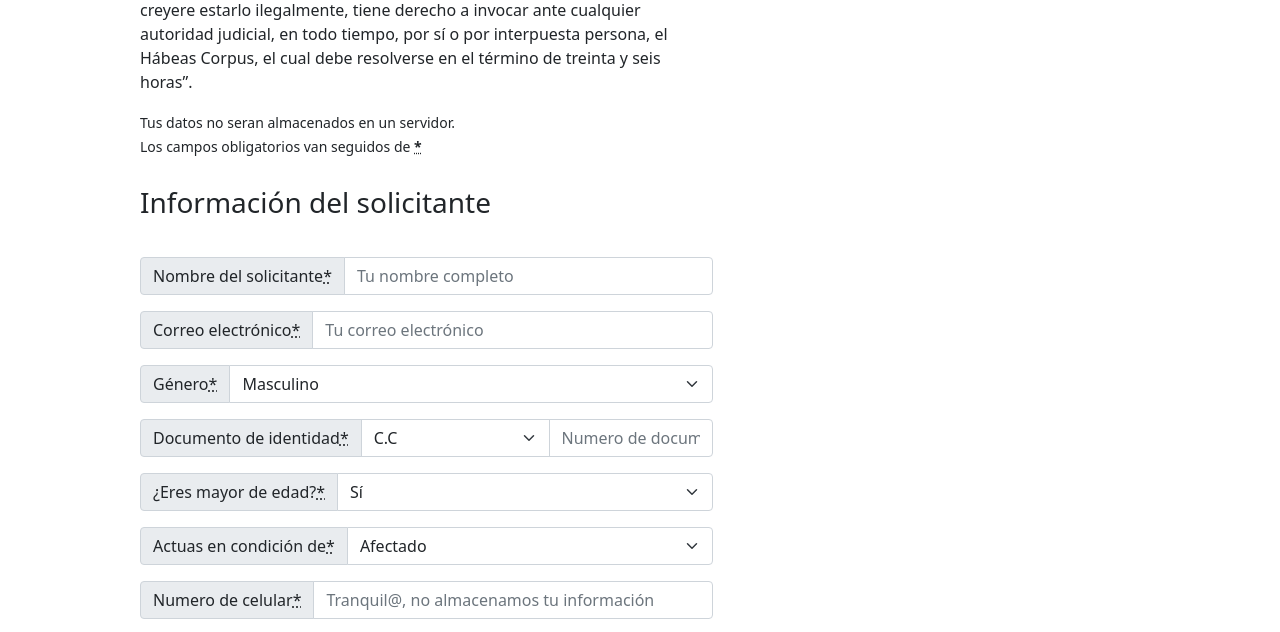
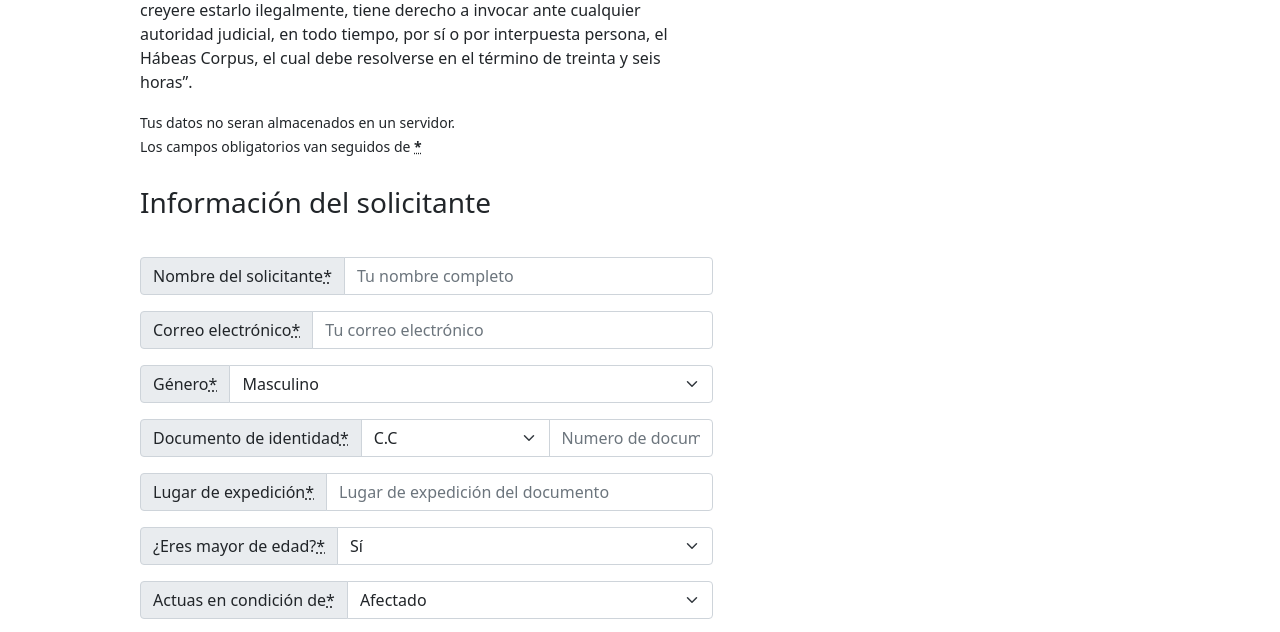
Before and after one commit to mateocostab/generador-habeas-corpus, a plain HTML site: page index.html in a window 1280 px wide. Shown: the part 167-799 px from the top of the page. Drawn offline with nearby package versions, Linux system fonts and the light colour scheme.

Commit message:
index.html

```diff
--- a/index.html
+++ b/index.html
@@ -6,11 +6,9 @@
     <title>¡LIBÉRENLOS! Generador de Hábeas Corpus</title>
     <meta name="viewport" content="width=device-width, initial-scale=1" />
 
-    <!--JS-->
-    <script type='text/javascript' src="./js/habeasCorpus.js"></script>
     <!-- css bootstrap -->
     <link href="https://cdn.jsdelivr.net/npm/bootstrap@5.0.0-beta3/dist/css/bootstrap.min.css" rel="stylesheet" integrity="sha384-eOJMYsd53ii+scO/bJGFsiCZc+5NDVN2yr8+0RDqr0Ql0h+rP48ckxlpbzKgwra6" crossorigin="anonymous">
-
+    <!-- jsPDF-->
     <script src="https://cdnjs.cloudflare.com/ajax/libs/jspdf/2.3.1/jspdf.umd.min.js"></script>
     <!-- custom css -->
     <link rel="stylesheet" type="text/css" media="screen" href="./css/style.css">
@@ -96,6 +94,10 @@
                         <option value="3">C.E</option>
                       </select>
                       <input id="iNumeroCCS"type="text" minlenght="6" maxlength="10" class="form-control" placeholder="Numero de documento" aria-describedby="selectaria" required>
+                    </div>
+                    <div class="input-group mb-3">
+                      <span class="input-group-text" id="basic-addon1">Lugar de expedición<abbr title ="Obligatorio">*</abbr></strong></span>
+                      <input id="iLugarExpedicion" type="text" class="form-control" placeholder="Lugar de expedición del documento" aria-label="numero" aria-describedby="basic-addon1" required>
                     </div>
                     <div class="input-group mb-3">
                       <span class="input-group-text">¿Eres mayor de edad?<abbr title ="Obligatorio">*</abbr></strong></span>
@@ -227,8 +229,6 @@
     </main>
 
   <!-- ================================ End Main Area =========================== -->
-
-</body>
   <!-- ================================ Start Footer =========================== -->
   <footer class="bg-light text-center text-lg-start">
 
@@ -243,8 +243,9 @@
     <!-- End Copyright -->
   </footer>
   <!-- ================================ End Footer =========================== -->
+    </div>
+    <!-- habeas corpus JS-->
+  <script type='text/javascript' src="./js/habeasCorpus.js"></script>
 
-
-    </div>
 </body>
 </html>
```
